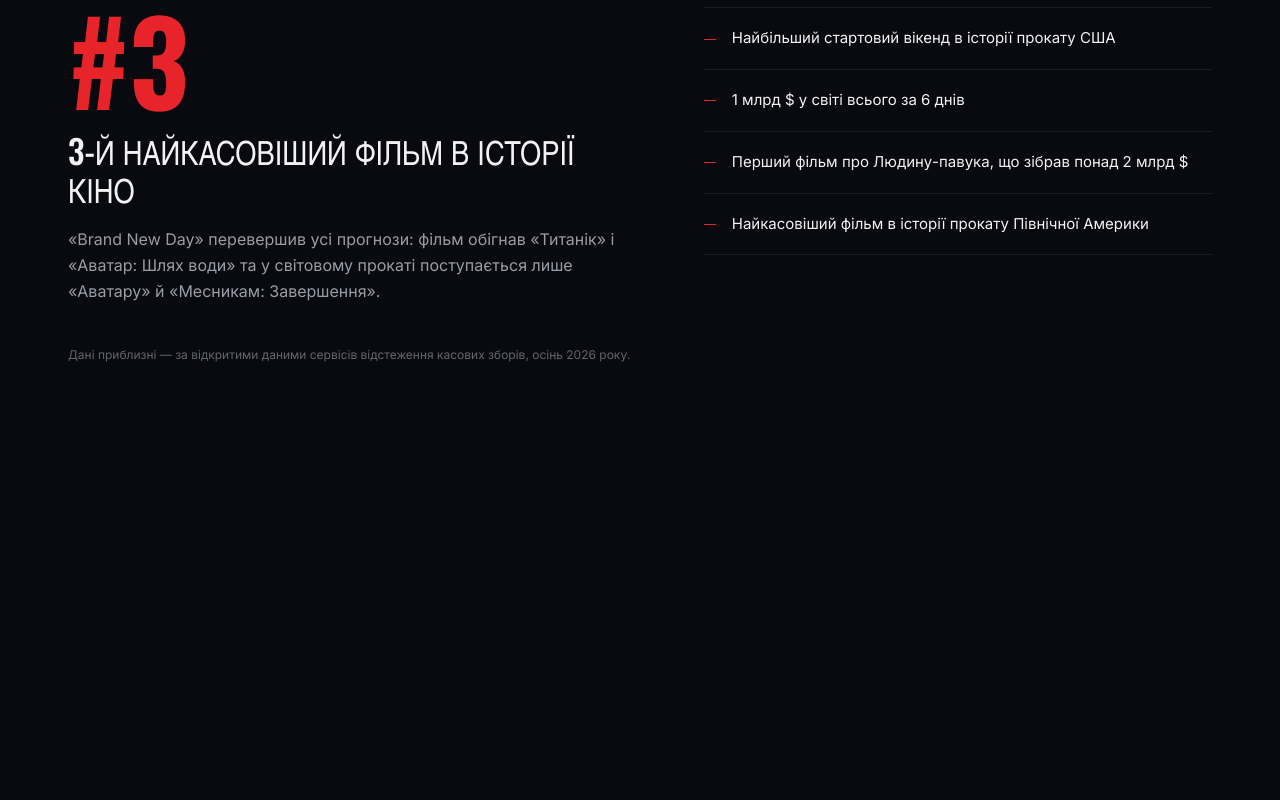
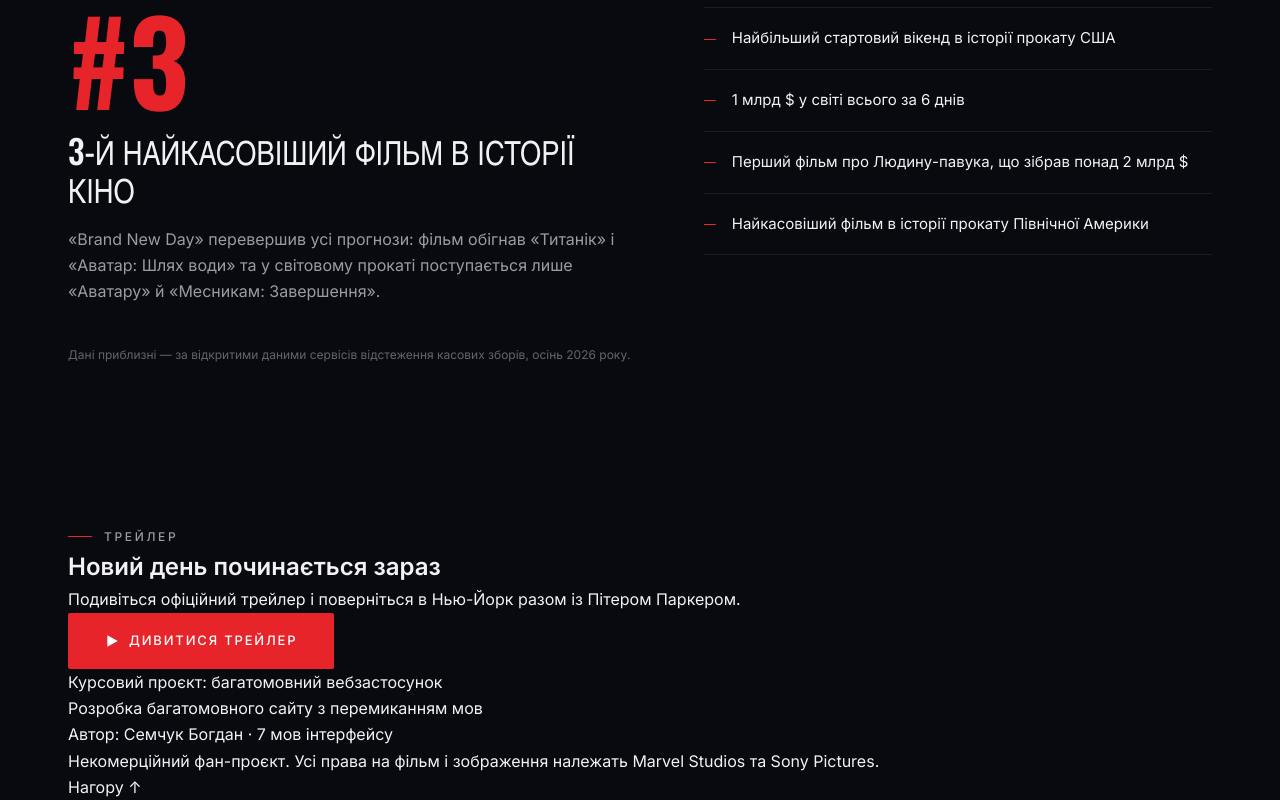
Before and after one commit to bodyasnx/semchuk-coursework, a plain HTML site: page index.html in a window 1280 px wide. Shown: the part 5693-6493 px from the top of the page. Before the commit the page ends 6058 px from the top, so only its background shows below. Drawn offline with nearby package versions, Linux system fonts and the light colour scheme.

Commit message:
Додано заклик переглянути трейлер, футер і модальне вікно

```diff
--- a/index.html
+++ b/index.html
@@ -302,8 +302,50 @@
         <p class="box__note reveal" data-i18n="box.note">Дані приблизні — за відкритими даними сервісів відстеження касових зборів, осінь 2026 року.</p>
       </div>
     </section>
+
+    <!-- ===================== TRAILER CTA ===================== -->
+    <section class="section trailer" id="trailer">
+      <div class="container trailer__inner reveal">
+        <p class="eyebrow" data-i18n="trailer.label">Трейлер</p>
+        <h2 class="trailer__title" data-i18n="trailer.title">Новий день починається зараз</h2>
+        <p class="trailer__text" data-i18n="trailer.text">Подивіться офіційний трейлер і поверніться в Нью-Йорк разом із Пітером Паркером.</p>
+        <button class="btn btn--primary btn--lg" type="button" data-trailer-open>
+          <svg width="14" height="14" viewBox="0 0 12 12" aria-hidden="true"><path d="M2 1l9 5-9 5z" fill="currentColor"/></svg>
+          <span data-i18n="trailer.button">Дивитися трейлер</span>
+        </button>
+      </div>
+    </section>
   </main>
 
+  <!-- ===================== FOOTER ===================== -->
+  <footer class="footer">
+    <div class="container footer__inner">
+      <div>
+        <p class="footer__project" data-i18n="footer.project">Курсовий проєкт: багатомовний вебзастосунок</p>
+        <p class="footer__topic" data-i18n="footer.topic">Розробка багатомовного сайту з перемиканням мов</p>
+        <p class="footer__author"><span data-i18n="footer.author">Автор</span>: Семчук Богдан · <span data-i18n="footer.langs">7 мов інтерфейсу</span></p>
+      </div>
+      <div class="footer__side">
+        <p class="footer__disclaimer" data-i18n="footer.disclaimer">Некомерційний фан-проєкт. Усі права на фільм і зображення належать Marvel Studios та Sony Pictures.</p>
+        <a class="footer__top" href="#hero" data-i18n="footer.top">Нагору ↑</a>
+      </div>
+    </div>
+  </footer>
+
+  <!-- ===================== TRAILER MODAL ===================== -->
+  <div class="modal" id="trailerModal" role="dialog" aria-modal="true" aria-labelledby="trailerModalTitle" hidden>
+    <div class="modal__backdrop" data-trailer-close></div>
+    <div class="modal__dialog">
+      <div class="modal__head">
+        <p class="modal__title" id="trailerModalTitle">Spider-Man: Brand New Day</p>
+        <button class="modal__close" type="button" data-trailer-close data-i18n-aria-label="trailer.close" aria-label="Закрити">
+          <svg width="14" height="14" viewBox="0 0 14 14" aria-hidden="true"><path d="M1 1l12 12M13 1L1 13" stroke="currentColor" stroke-width="1.5"/></svg>
+        </button>
+      </div>
+      <div class="modal__frame" id="trailerFrame"></div>
+      <a class="modal__fallback" id="trailerFallback" href="#" target="_blank" rel="noopener" data-i18n="trailer.fallback">Відкрити на YouTube ↗</a>
+    </div>
+  </div>
   <script src="js/translations.js"></script>
   <script src="js/app.js"></script>
 </body>
```
